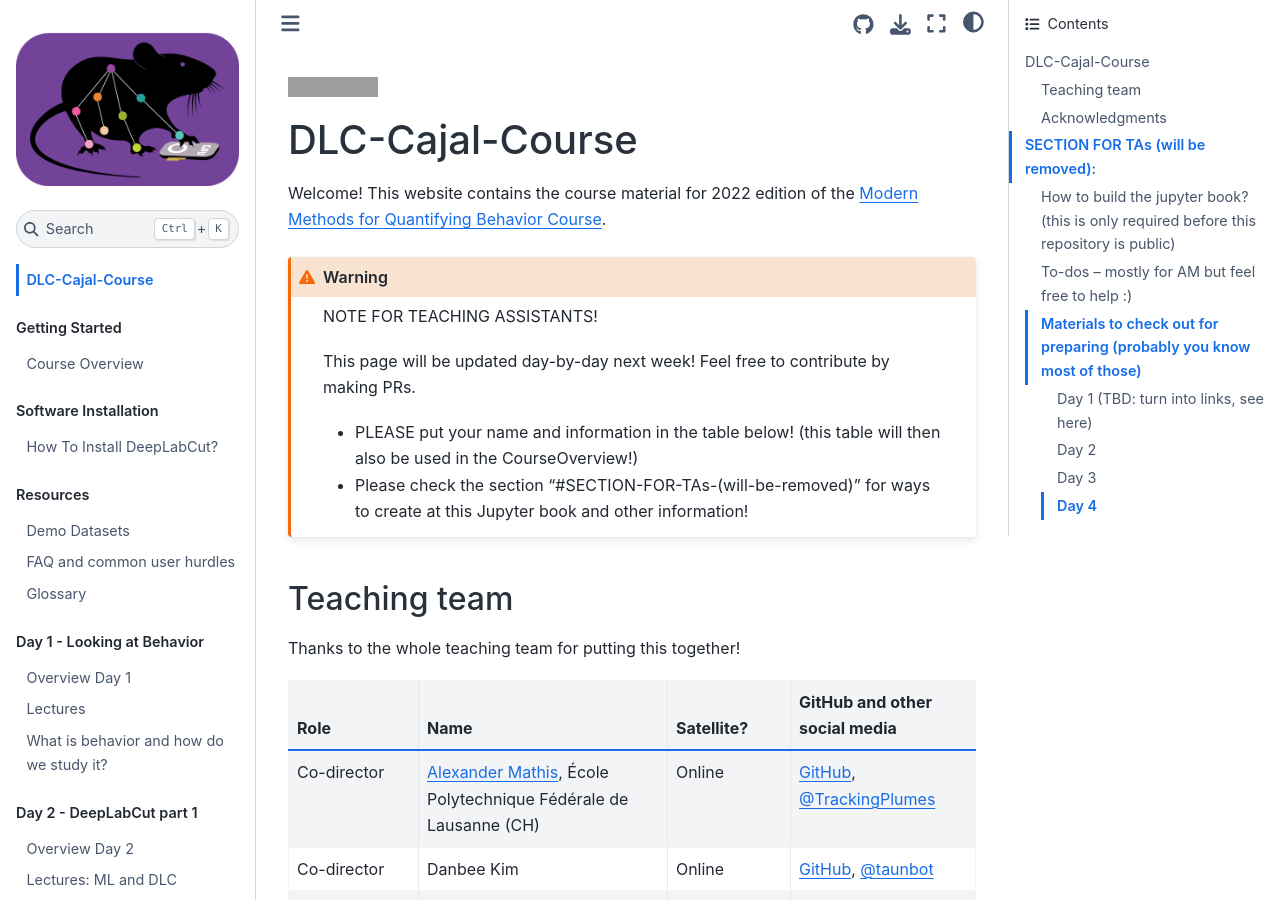
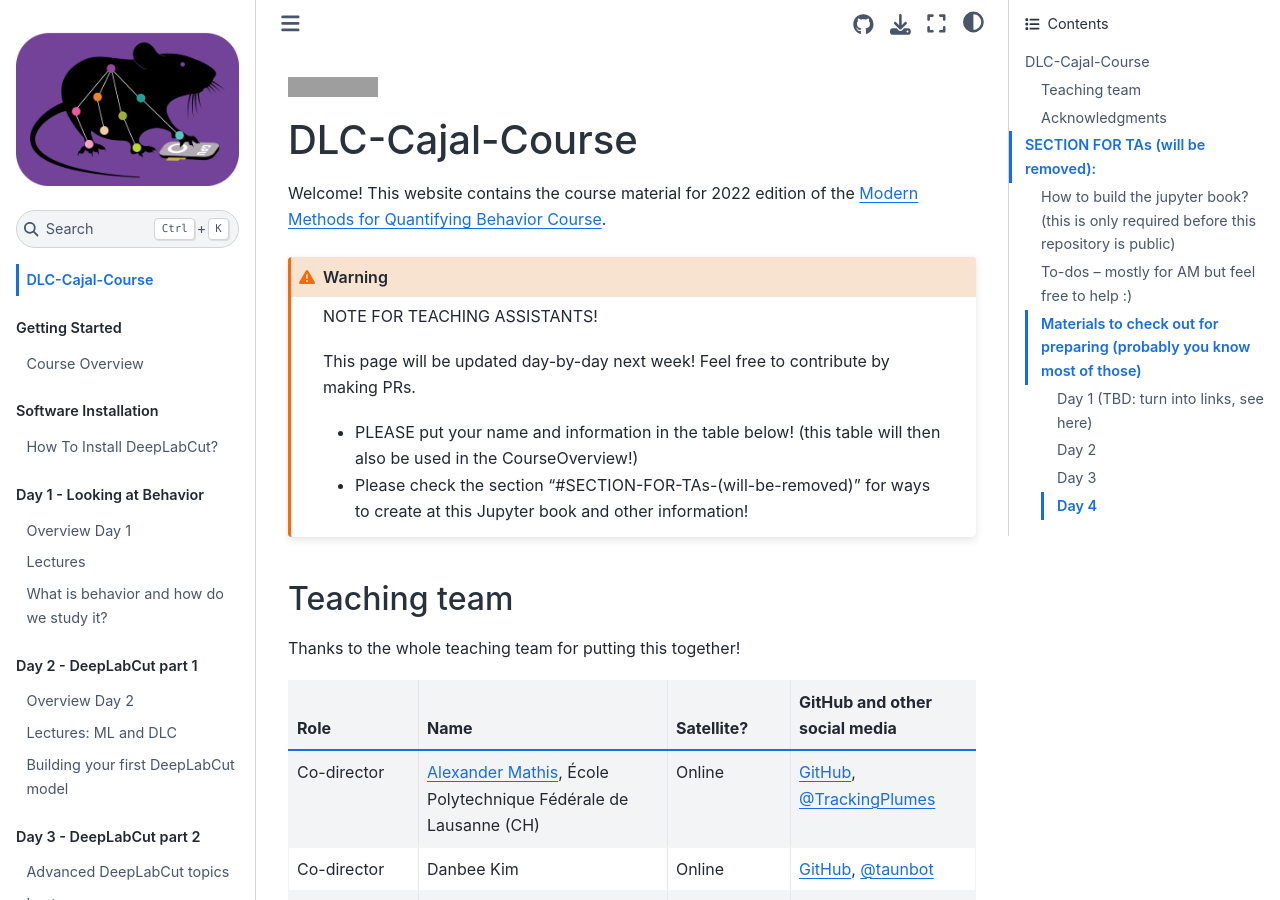
Before and after one commit to AlexEMG/DLC-Cajal-Course, a Jupyter Book: the page built from README.md, in a window 1280 px wide and 900 px high. Built offline with Jupyter Book 1.0.4 settings and Sphinx 7.4.7 and the Sphinx Book theme 1.1.4, drawn with Linux system fonts in a browser that asks for light colours; grey boxes are pictures that could not be loaded.

Commit message:
Update _toc.yml

```diff
--- a/_toc.yml
+++ b/_toc.yml
@@ -7,11 +7,6 @@ parts:
 - caption: Software Installation
   chapters:
   - file: content/installation
-- caption: Resources
-  chapters:
-  - file: content/DemoDatasets
-  - file: content/FAQ
-  - file: content/Glossary
 - caption: "Day 1 - Looking at Behavior"
   chapters:
   - file: content/Day1_Overview
@@ -27,3 +22,8 @@ parts:
   - file: content/Day3_Overview
   - file: content/Day3_Lectures
   - file: content/Day3_Practicals
+- caption: Resources
+  chapters:
+  - file: content/DemoDatasets
+  - file: content/FAQ
+  - file: content/Glossary
```
